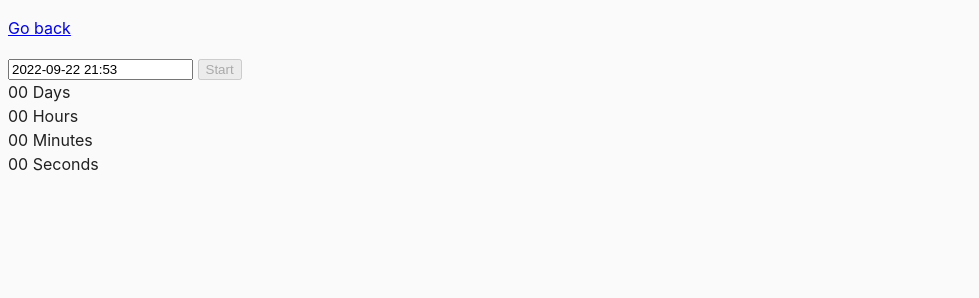
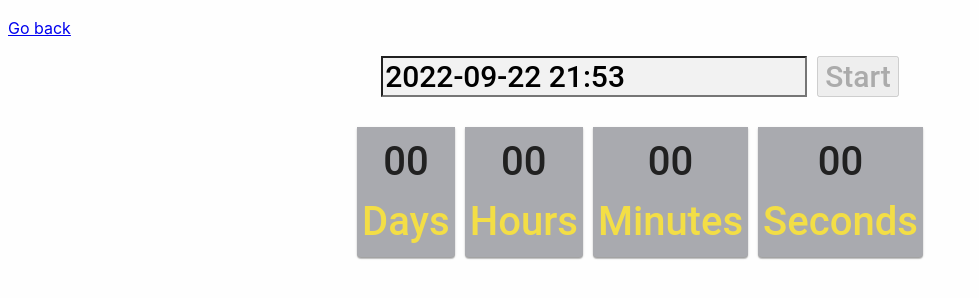
Before and after one commit to elenashy/goit-js-hw-09, a website built with Parcel: page src/02-timer.html in a window 1280 px wide. Shown: the whole page, without its empty margins (0-979 px from the left). Built offline with nearby package versions, Linux system fonts and the light colour scheme.

Commit message:
start 3 task

```diff
--- a/src/02-timer.html
+++ b/src/02-timer.html
@@ -8,10 +8,10 @@
   </head>
   <body>
     <p><a href="index.html">Go back</a></p>
-
-    <input type="text" id="datetime-picker" />
-    <button type="button" data-start>Start</button>
-
+    <div class="input">
+      <input class="timer-input" type="text" id="datetime-picker" />
+      <button class="timer-button" type="button" data-start>Start</button>
+    </div>
     <div class="timer">
       <div class="field">
         <span class="value" data-days>00</span>
--- a/src/css/common.css
+++ b/src/css/common.css
@@ -7,7 +7,7 @@ body {
     Oxygen-Sans, Ubuntu, Cantarell, 'Helvetica Neue', sans-serif;
   -webkit-font-smoothing: antialiased;
   -moz-osx-font-smoothing: grayscale;
-  background-color: #fafafa;
+  background-color: #fefefe;
   color: #212121;
   line-height: 1.5;
 }
@@ -16,3 +16,57 @@ img {
   display: block;
   max-width: 100%;
 }
+
+.timer-button{
+  margin-left: 10px;
+  font-family: 'Roboto';
+    font-weight: 500;
+    font-size: 30px;
+}
+.timer-input{
+  font-family: 'Roboto';
+  font-weight: 500;
+  font-size: 30px;
+
+  background-color: #f2f2f2;
+}
+.timer{
+  display: flex;
+  justify-content: center;
+  margin-bottom: 30px;
+}
+.input{
+  display: flex;
+  justify-content: center;
+  margin-bottom: 30px;
+  font-family: 'Roboto';
+  font-style: normal;
+  font-weight: 500;
+  font-size: 30px;
+}
+.field{
+  display: inline;
+  justify-content: center;
+  padding: 5px;
+  font-family: 'Roboto';
+  font-style: normal;
+  font-weight: 500;
+  font-size: 40px;
+  background-color: #a9aaaf;
+  box-shadow: 0px 1px 3px rgb(0 0 0 / 12%), 0px 1px 1px rgb(0 0 0 / 14%), 0px 2px 1px rgb(0 0 0 / 20%);
+  border-radius: 0px 0px 4px 4px;
+}
+
+.value{
+  display: block;
+  text-align: center;
+
+}
+
+.label{
+  display: block;
+  color: #f3de46;
+}
+.field:not(:last-child){
+  margin-right: 10px;
+}
```
Also changed, not shown: src/js/03-promises.js (+38 -6 lines).
